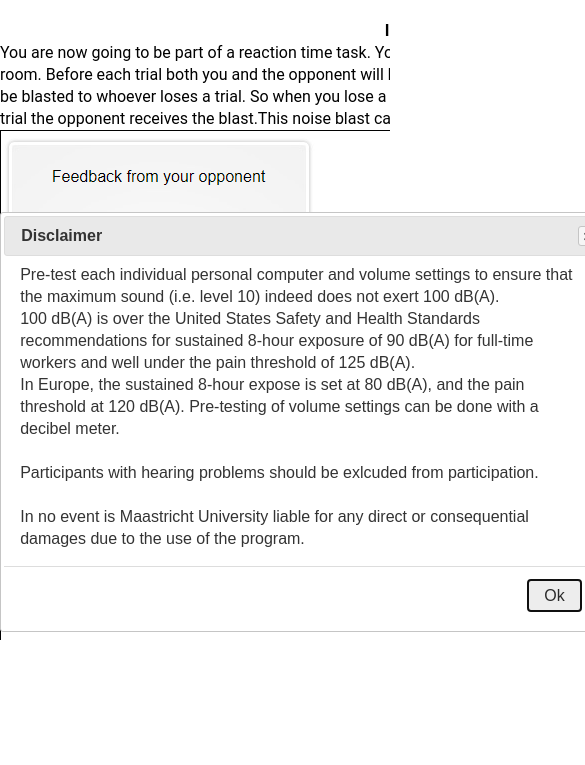
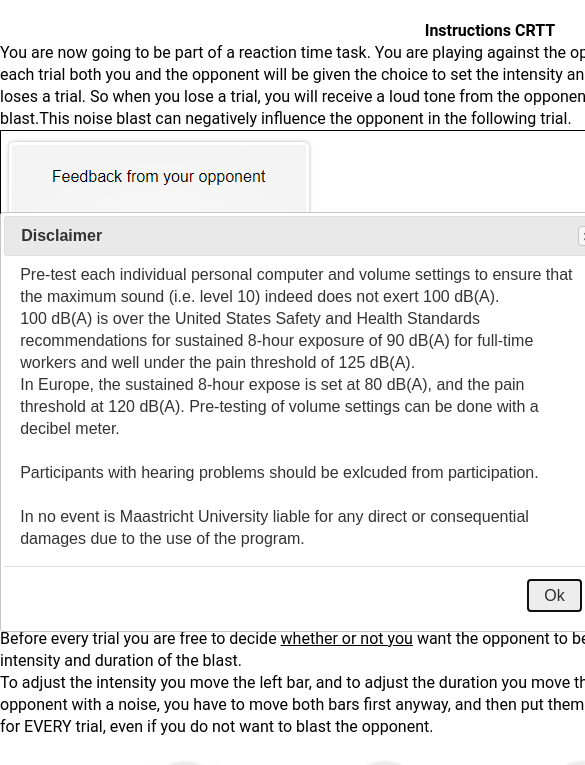
Before and after one commit to jprhile/crtt-task, a plain HTML site: page crtt/crtt.html in a window 390 px wide. Shown: the top 765 px of the page, 585 px wide, since content can reach past the window. Drawn offline with Linux system fonts and the light colour scheme.

Commit message:
Update taylor.css

```diff
--- a/crtt/css/taylor.css
+++ b/crtt/css/taylor.css
@@ -1,26 +1,10 @@
 /******************************************************************************/
 /* CSS Reset */
 /******************************************************************************/
-html, body {
-  margin: 0;
-  padding: 0;
-  overflow: hidden;
-}
-
-#taylor_container,
-#instructions_container,
-#table_container {
-  transform-origin: top left;
+#scale-wrapper {
   width: 900px;
   height: 620px;
-}
-
-@media (max-width: 900px) {
-  #taylor_container,
-  #instructions_container,
-  #table_container {
-    transform: scale(calc(100vw / 900));
-  }
+  transform-origin: top left;
 }
 
 html, body, div, span, applet, object, iframe,
```
